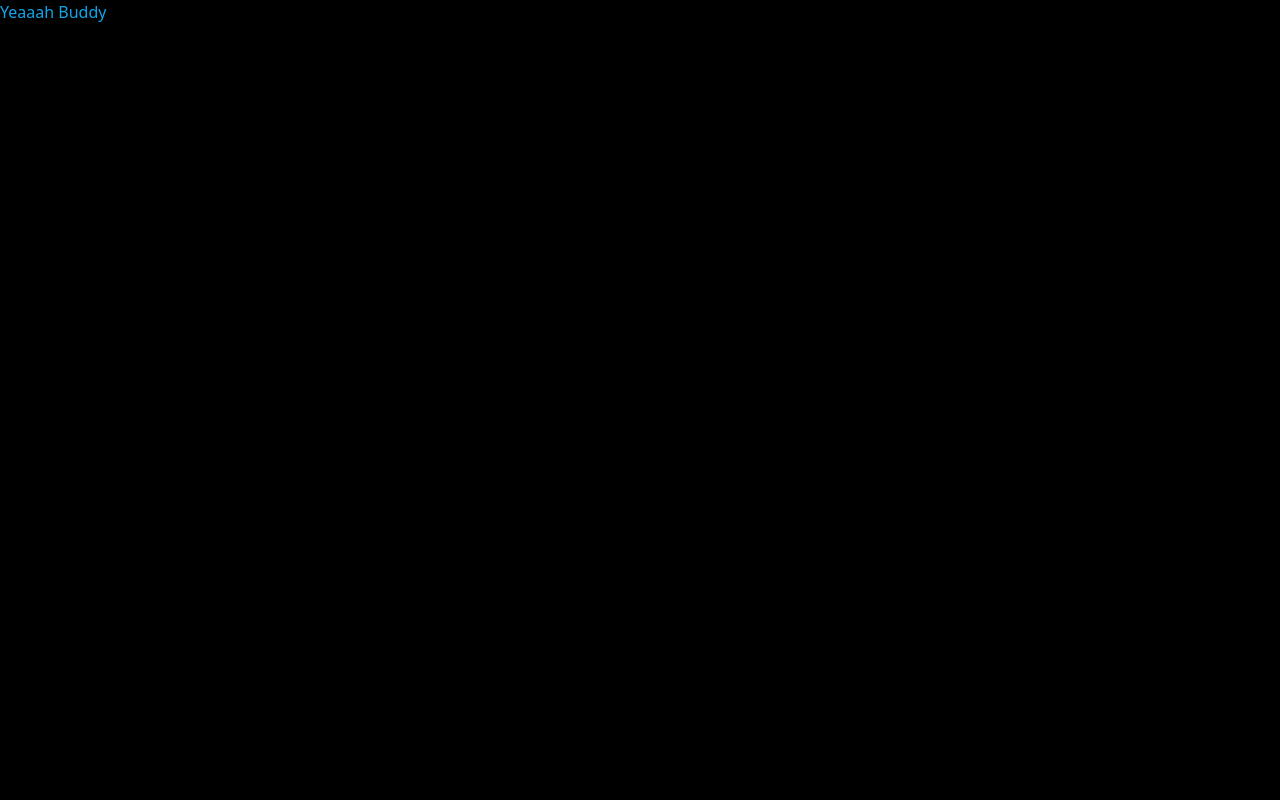
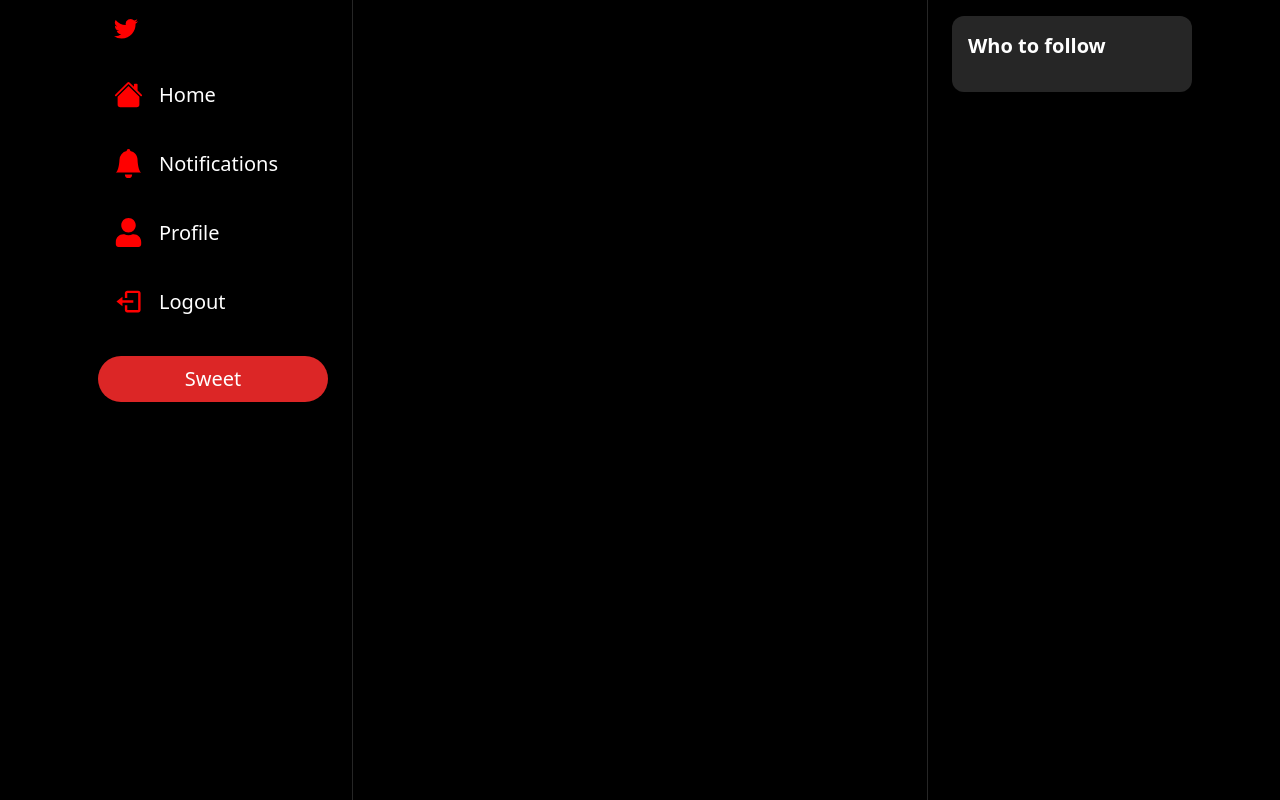
Before and after one commit to reksor/twitter-lookalike, a Next.js app: page / in a window 1280 px wide. Built offline with nearby package versions, Linux system fonts and the light colour scheme.

Commit message:
styling
some tailwind and html elements

```diff
--- /dev/null
+++ b/components/Header.tsx
@@ -0,0 +1,40 @@
+import { useRouter } from "next/router";
+import { useCallback } from "react";
+import { BiArrowBack } from "react-icons/bi";
+
+interface HeaderProps{
+    label: string;
+    showBackArrow?: boolean
+}
+
+const Header: React.FC<HeaderProps> = ({label,showBackArrow}) => {
+    const router =useRouter();
+
+    const handleBack = useCallback(()=>{
+        router.back()
+    }, [router])
+    return (
+
+        <div className="border-b-[1px] border-neutral-800 p-5">
+            <div className="flex flex-row items-center gap-2">
+                {
+                    showBackArrow &&(
+                        <BiArrowBack
+                        onClick={handleBack}
+                        color="white"
+                        size={20}
+                        className="
+                        cursor-pointer
+                        hover:opacity-70
+                        transition
+                        "
+                        />
+                    )
+                }
+                <h1 className="text-white text-xl font-semibold">{label}</h1>
+            </div>
+        </div>
+      );
+}
+
+export default Header;
--- /dev/null
+++ b/components/Layout.tsx
@@ -0,0 +1,29 @@
+import FollowBar from "./layout/FollowBar";
+import Sidebar from "./layout/sidebar";
+
+interface LayoutProps{
+    childern: React.ReactNode;
+}
+
+const Layout: React.FC<LayoutProps>=({childern})=>{
+    return(
+        <div className="h-screen bg-black">
+            <div className="container h-full mx-auto xl:px-30 max-w-6xl">
+                <div className="grid grid-cols-4 h-full">
+                    <Sidebar></Sidebar>
+                    <div className="
+                    col-span-3
+                    lg:col-span-2
+                    border-x-[1px]
+                    border-neutral-800
+                    ">
+                    {childern}
+                    </div>
+                    <FollowBar/>
+                </div>
+            </div>
+        </div>
+    );
+}
+
+export default Layout
--- /dev/null
+++ b/components/layout/FollowBar.tsx
@@ -0,0 +1,16 @@
+const FollowBar = () => {
+
+    return (
+        <div className="px-6 py-4 hidden lg:block">
+            <div className="bg-neutral-800 rounded-xl p-4">
+                <h2 className="text-white text-xl font-semibold">Who to follow</h2>
+                <div className="flex flex-col gap-6 mt-4">
+
+                </div>
+
+            </div>
+        </div>
+     );
+}
+
+export default FollowBar;
--- /dev/null
+++ b/components/layout/SidebarItem.tsx
@@ -0,0 +1,56 @@
+import { IconType } from "react-icons/lib";
+
+interface SiderbarItemProps{
+    label: string;
+    href?: string;
+    icon: IconType;
+    onClick?: ()=> void;
+}
+
+const SidebarItem: React.FC<SiderbarItemProps> = ({
+    label,
+    href,
+    icon: Icon,
+    onClick
+}) => {
+    return (
+        <div className="flex flex-row items-center">
+            <div className="
+            relative
+            rounded-full
+            h-14
+            w-14
+            flex
+            items-center
+            justify-center
+            p-4
+            hover:bg-slate-300
+            hover:bg-opacity-10
+            cursor-pointer
+            lg:hidden
+            ">
+                <Icon size={29} color="red"/>
+            </div>
+            <div className="
+            relative
+            hidden
+            lg:flex
+            items-center
+            gap-4
+            p-4
+            rounded-full
+            hover:bg-slate-300
+            hover:bg-opacity-10
+            cursor-pointer
+            ">
+                <Icon size={29} color="red"/>
+                <p className="hidden lg:block text-white text-xl">
+                    {label}
+                </p>
+
+            </div>
+        </div>
+      );
+}
+
+export default SidebarItem;
--- /dev/null
+++ b/components/layout/SidebarLogo.tsx
@@ -0,0 +1,30 @@
+import { useRouter } from "next/router";
+import { BsTwitter } from "react-icons/bs";
+
+const SidebarLogo = () => {
+
+    const router=useRouter()
+    return (
+        <div
+        onClick={()=>
+            router.push('/')
+        }
+        className="
+            rounded-full
+            h-14
+            w-14
+            p-4
+            flex
+            items-center
+            justify-center
+            hover:bg-blue-300
+            hover:bg-opacity-10
+            cursor-pointer
+            transition
+            ">
+            <BsTwitter size={30} color="red"/>
+        </div>
+      );
+}
+
+export default SidebarLogo;
--- /dev/null
+++ b/components/layout/SidebarSweetButton.tsx
@@ -0,0 +1,57 @@
+import { useRouter } from "next/router";
+import { FaFeather } from "react-icons/fa";
+
+const SidebarSweetButton = () => {
+
+    const router=useRouter();
+
+    return (
+        <div onClick={()=>router.push('/')}>
+            <div className="
+            mt-6
+            lg:hidden
+            rounded-full
+            h-14
+            w-14
+            p-4
+            flex
+            items-center
+            justify-center
+            bg-red-600
+            hover:bg-opacity-80
+            transition
+            cursor-pointer
+            "
+            >
+                <FaFeather size={28} color="white"/>
+
+            </div>
+            <div className="
+            mt-6
+            hidden
+            lg:block
+            px-4
+            py-2
+            rounded-full
+            bg-red-600
+            hover:bg-opacity-90
+            cursor-pointer
+            transition
+            "
+            >
+            <p className="
+            hidden
+            lg:block
+            text-center
+            font_semibold
+            text-white
+            text-[20px]
+            ">
+              Sweet
+            </p>
+            </div>
+        </div>
+      );
+}
+
+export default SidebarSweetButton;
--- /dev/null
+++ b/components/layout/sidebar.tsx
@@ -0,0 +1,50 @@
+import {BsBellFill, BsHouseFill} from 'react-icons/bs';
+import{FaUser} from 'react-icons/fa'
+import {BiLogOut} from 'react-icons/bi'
+import SidebarLogo from './SidebarLogo';
+import SidebarItem from './SidebarItem';
+import SidebarSweetButton from './SidebarSweetButton';
+
+const Sidebar = () => {
+    const items=[
+        {
+            label: 'Home',
+            href: '/',
+            icon: BsHouseFill
+        },
+        {
+            label: 'Notifications',
+            href: '/notifications',
+            icon: BsBellFill
+        },
+        {
+            label: 'Profile',
+            href: '/users/123',
+            icon: FaUser
+        }
+    ];
+
+    return (
+        <div className='col-span-1 h-full pr-4 md:pr-6'>
+            <div className='flex flex-col items-end'>
+                <div className='space-y-2 lg:w-[230px]'>
+                    <SidebarLogo />
+                    {items.map((item)=>(
+                        <SidebarItem
+                        key={item.href}
+                        href={item.href}
+                        label={item.label}
+                        icon={item.icon}
+                        />
+                    ))}
+                    <SidebarItem onClick={()=>{}} icon={BiLogOut} label='Logout'/>
+                    <SidebarSweetButton/>
+                </div>
+
+            </div>
+
+        </div>
+     );
+}
+
+export default Sidebar;
--- a/package.json
+++ b/package.json
@@ -19,6 +19,8 @@
     "postcss": "8.4.21",
     "react": "18.2.0",
     "react-dom": "18.2.0",
+    "react-icons": "^4.8.0",
+    "react-items": "^0.1.0",
     "tailwindcss": "3.3.1",
     "typescript": "5.0.4"
   }
--- a/pages/_app.tsx
+++ b/pages/_app.tsx
@@ -1,6 +1,11 @@
+import Layout from '@/components/Layout'
 import '@/styles/globals.css'
 import type { AppProps } from 'next/app'
 
 export default function App({ Component, pageProps }: AppProps) {
-  return <Component {...pageProps} />
+  return (
+    <Layout>
+    <Component {...pageProps} />
+    </Layout>
+  )
 }
--- a/pages/index.tsx
+++ b/pages/index.tsx
@@ -1,8 +1,9 @@
+import Header from "@/components/Header";
 
 export default function Home() {
   return (
-    <div className="text=3xl text-sky-500">
-      Yeaaah Buddy
-    </div>
+    <>
+    <Header label="Home"/>
+    </>
   )
 }
```
Also changed, not shown: 1 other file (tests, documents, lock files or other folders).
